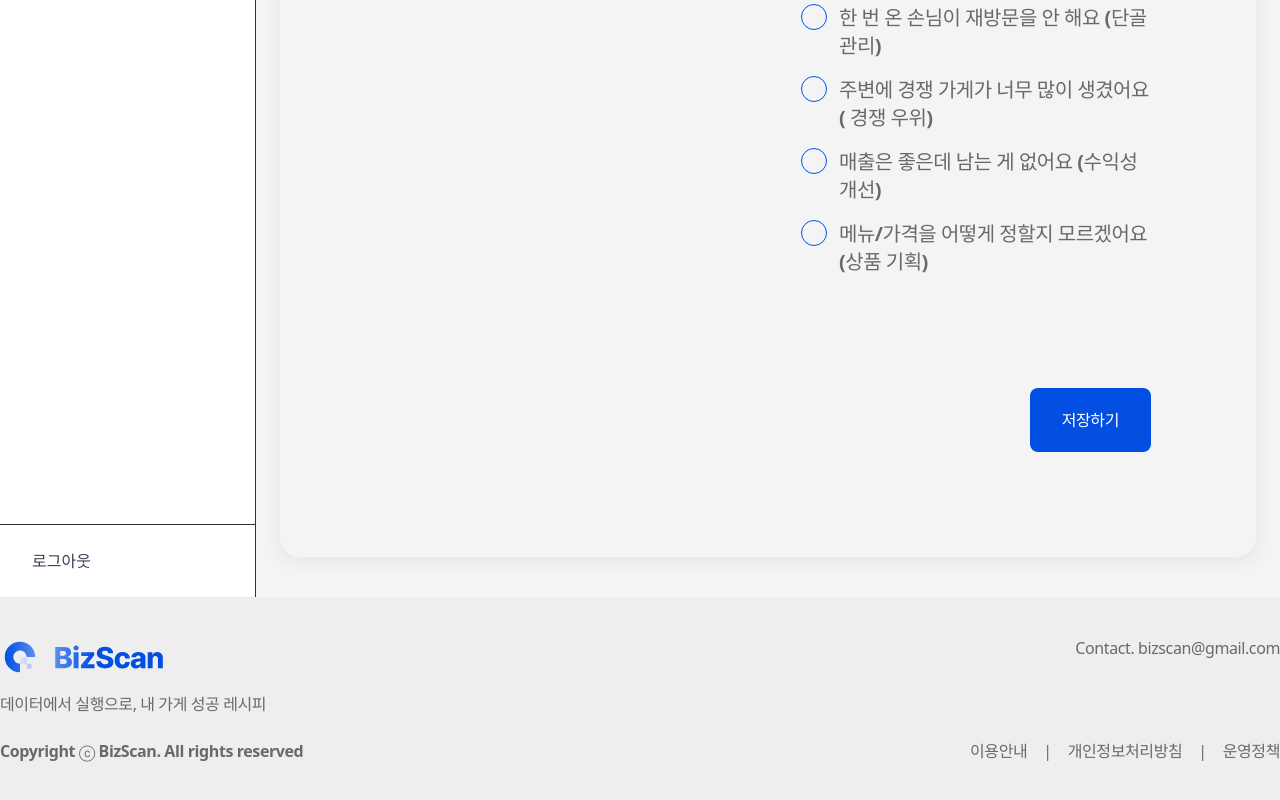
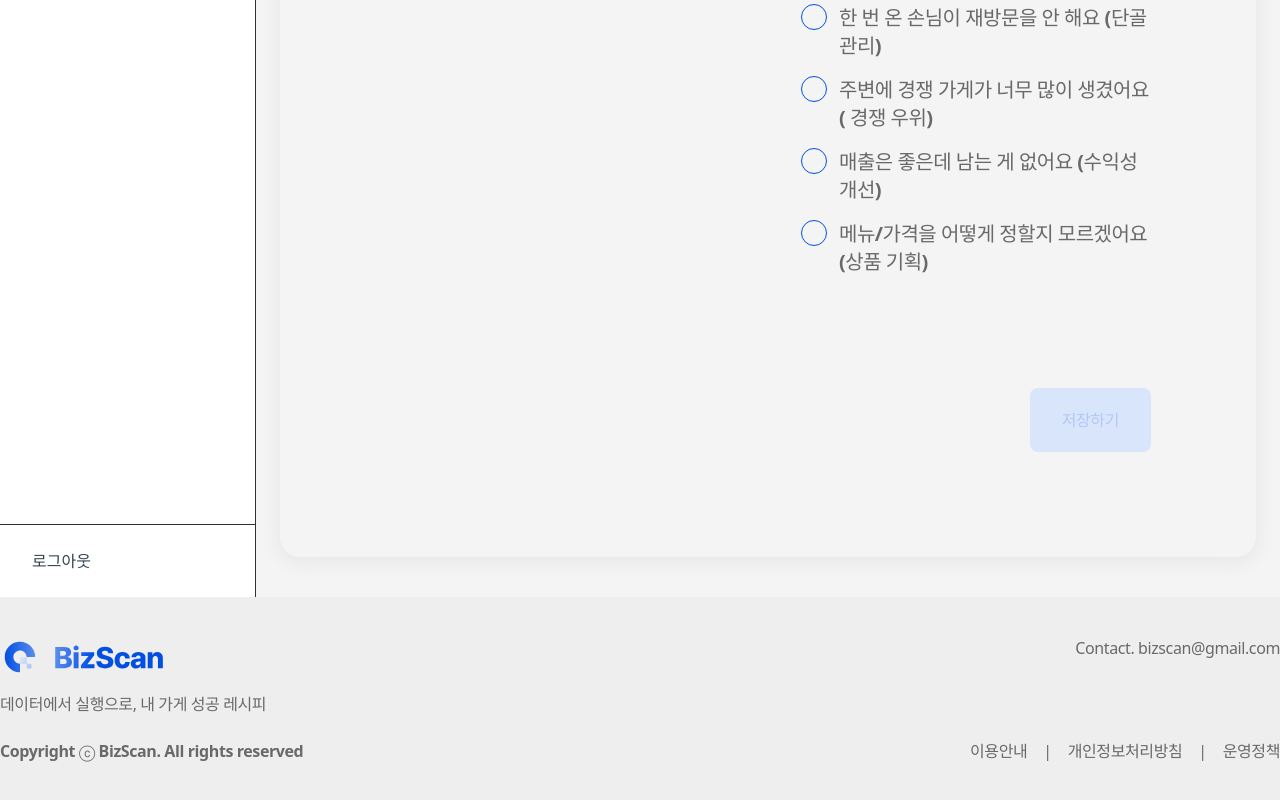
Before and after one commit to biz-scan/bizscan-fe, a React (Vite) app: page /settings in a window 1280 px wide. Shown: the part 2441-3241 px from the top of the page. Built offline with nearby package versions, Linux system fonts and the light colour scheme.

Commit message:
[Fix] : 설정 페이지 저장 버튼 disabled 조건 처리

```diff
--- a/src/pages/SettingsPage.tsx
+++ b/src/pages/SettingsPage.tsx
@@ -15,7 +15,7 @@ const TOGGLE_ITEM_CLASS = 'h-[60px] px-[28px] py-[16px] rounded-[8px] whitespace
 
 const BIZ_TYPE_MAP: Record<string, string[]> = {
   '카페/베이커리': ['일반 카페', '테이크아웃 전문', '베이커리/디저트'],
-  식당: ['한식/백반/국밥', '고기/구이', '양식/브런치', '일식/중식/아시안', '분식/패스트푸드'],
+  '식당': ['한식/백반/국밥', '고기/구이', '양식/브런치', '일식/중식/아시안', '분식/패스트푸드'],
   '술집/주점': ['요리주점/포차', '이자카야/꼬치', '호프/맥주', '와인/바/칵테일'],
 };
 
@@ -62,7 +62,19 @@ export default function SettingsPage() {
 
   const subCategoryOptions = form.bizType ? BIZ_TYPE_MAP[form.bizType] ?? [] : [];
 
+  const isFormValid =
+    form.storeName.trim() !== '' &&
+    form.location.trim() !== '' &&
+    form.bizType.trim() !== '' &&
+    form.subCategory.trim() !== '' &&
+    form.menuName.trim() !== '' &&
+    form.avgPrice.trim() !== '' &&
+    form.features.length > 0 &&
+    form.targetCustomers.trim() !== '' &&
+    form.painPoint.trim() !== '';
+
   const onSave = () => {
+    if (!isFormValid) return;
     alert('저장되었습니다.');
   };
 
@@ -296,7 +308,7 @@ export default function SettingsPage() {
             </section>
 
             <div className="flex justify-end">
-              <Button size="lg" onClick={onSave}>
+              <Button size="lg" onClick={onSave} disabled={!isFormValid}>
                 저장하기
               </Button>
             </div>
```
